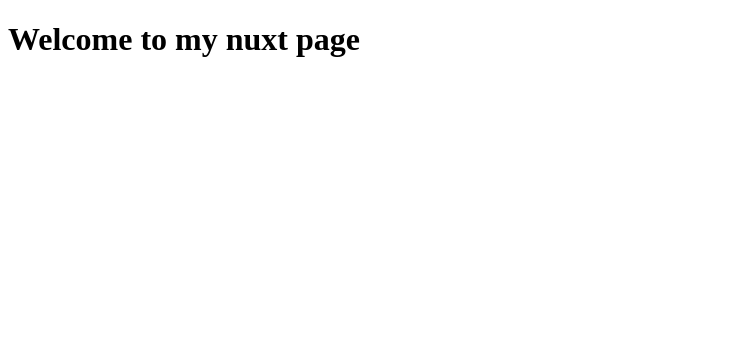
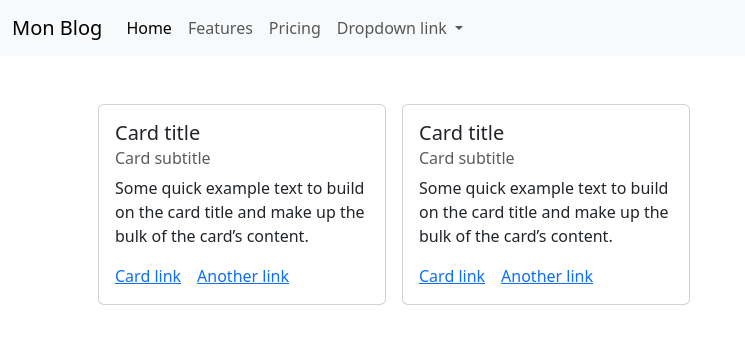
Before and after one commit to SuperSidick/ODA-NUXT-BLOG, a Nuxt app: page / in a window 1280 px wide. Shown: the top 344 px of the page, without its empty margins (0-745 px from the left). Built offline with nearby package versions, Linux system fonts and the light colour scheme.

Commit message:
installing boostrap

```diff
--- /dev/null
+++ b/assets/scss/main.scss
@@ -0,0 +1 @@
+@import 'bootstrap/scss/bootstrap';
--- a/nuxt.config.ts
+++ b/nuxt.config.ts
@@ -1,5 +1,6 @@
 // https://nuxt.com/docs/api/configuration/nuxt-config
 export default defineNuxtConfig({
   compatibilityDate: '2025-05-15',
-  devtools: { enabled: true }
+  devtools: { enabled: true },
+  css: ['~/assets/scss/main.scss']
 })
--- a/package.json
+++ b/package.json
@@ -10,8 +10,13 @@
     "postinstall": "nuxt prepare"
   },
   "dependencies": {
+    "bootstrap": "^5.3.3",
     "nuxt": "^3.17.5",
     "vue": "^3.5.16",
     "vue-router": "^4.5.1"
+  },
+  "devDependencies": {
+    "sass": "^1.89.1",
+    "sass-loader": "^16.0.5"
   }
 }
--- a/pages/index.vue
+++ b/pages/index.vue
@@ -1,5 +1,90 @@
 <template>
   <div>
-    <h1>Welcome to my nuxt page</h1>
+    <!-- START NAV BAR -->
+    <nav class="navbar navbar-expand-lg bg-body-tertiary">
+      <div class="container-fluid">
+        <a class="navbar-brand" href="#">Mon Blog</a>
+        <button class="navbar-toggler" type="button" data-bs-toggle="collapse" data-bs-target="#navbarNavDropdown" aria-controls="navbarNavDropdown" aria-expanded="false" aria-label="Toggle navigation">
+          <span class="navbar-toggler-icon"></span>
+        </button>
+        <div class="collapse navbar-collapse" id="navbarNavDropdown">
+          <ul class="navbar-nav">
+            <li class="nav-item">
+              <a class="nav-link active" aria-current="page" href="#">Home</a>
+            </li>
+            <li class="nav-item">
+              <a class="nav-link" href="#">Features</a>
+            </li>
+            <li class="nav-item">
+              <a class="nav-link" href="#">Pricing</a>
+            </li>
+            <li class="nav-item dropdown">
+              <a class="nav-link dropdown-toggle" href="#" role="button" data-bs-toggle="dropdown" aria-expanded="false">
+                Dropdown link
+              </a>
+              <ul class="dropdown-menu">
+                <li><a class="dropdown-item" href="#">Action</a></li>
+                <li><a class="dropdown-item" href="#">Another action</a></li>
+                <li><a class="dropdown-item" href="#">Something else here</a></li>
+              </ul>
+            </li>
+          </ul>
+        </div>
+      </div>
+    </nav>
+    <!-- START NAV BAR -->
+    <div class="container">
+      <!-- START CAROUSEL -->
+      <!-- <div id="carouselExampleAutoplaying" class="carousel slide" data-bs-ride="carousel">
+        <div class="carousel-inner">
+          <div class="carousel-item active">
+            <img src="..." class="d-block w-100" alt="...">
+          </div>
+          <div class="carousel-item">
+            <img src="..." class="d-block w-100" alt="...">
+          </div>
+          <div class="carousel-item">
+            <img src="..." class="d-block w-100" alt="...">
+          </div>
+        </div>
+        <button class="carousel-control-prev" type="button" data-bs-target="#carouselExampleAutoplaying" data-bs-slide="prev">
+          <span class="carousel-control-prev-icon" aria-hidden="true"></span>
+          <span class="visually-hidden">Previous</span>
+        </button>
+        <button class="carousel-control-next" type="button" data-bs-target="#carouselExampleAutoplaying" data-bs-slide="next">
+          <span class="carousel-control-next-icon" aria-hidden="true"></span>
+          <span class="visually-hidden">Next</span>
+        </button>
+      </div> -->
+      <!-- END CAROUSEL -->
+      <!-- START CARD -->
+
+      <div class="card-list d-flex flex-wrap justify-content-start">
+        <div class="card mt-5 mx-3" style="width: 18rem;">
+          <div class="card-body">
+            <h5 class="card-title">Card title</h5>
+            <h6 class="card-subtitle mb-2 text-body-secondary">Card subtitle</h6>
+            <p class="card-text">Some quick example text to build on the card title and make up the bulk of the card’s content.</p>
+            <a href="#" class="card-link">Card link</a>
+            <a href="#" class="card-link">Another link</a>
+          </div>
+        </div>
+
+        <div class="card mt-5" style="width: 18rem;">
+          <div class="card-body">
+            <h5 class="card-title">Card title</h5>
+            <h6 class="card-subtitle mb-2 text-body-secondary">Card subtitle</h6>
+            <p class="card-text">Some quick example text to build on the card title and make up the bulk of the card’s content.</p>
+            <a href="#" class="card-link">Card link</a>
+            <a href="#" class="card-link">Another link</a>
+          </div>
+        </div>
+
+
+
+      </div>
+      <!-- START CARD -->
+    </div>
+
   </div>
 </template>
--- /dev/null
+++ b/plugins/useBootstrap.client.ts
@@ -0,0 +1,8 @@
+import bootstrap from 'bootstrap';
+export default defineNuxtPlugin(nuxtApp => {
+  return {
+    provide: {
+      bootstrap: bootstrap
+    }
+  }
+})
```
Also changed, not shown: 1 other file (tests, documents, lock files or other folders).
